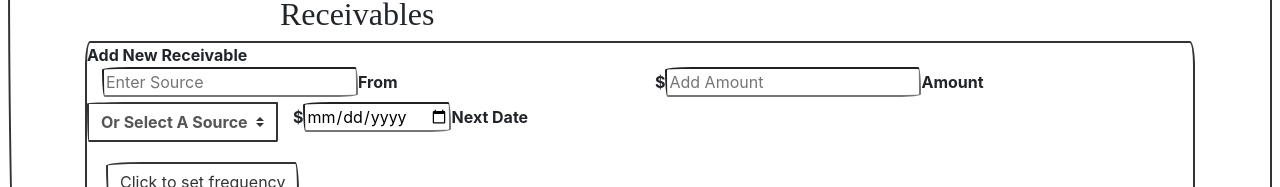
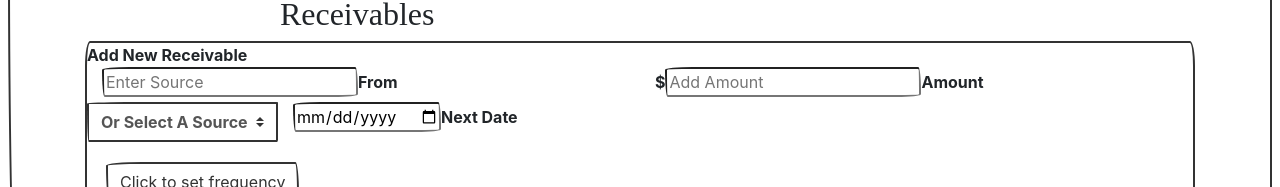
Before and after one commit to mtsafe/broke-as, a React (Create React App) app: page /accounts in a window 1280 px wide. Shown: the part 765-952 px from the top of the page. Built offline with nearby package versions, Linux system fonts and the light colour scheme; a web font is replaced by a local one.

Commit message:
Fixed typo
Stray dollar sign in front of date field.

```diff
--- a/src/pages/accounts-page/accounts-page.component.jsx
+++ b/src/pages/accounts-page/accounts-page.component.jsx
@@ -61,7 +61,6 @@ const AccountsPage = props => (
                       />
                     </div>
                     <div className="input-field col-sm-6">
-                      $
                       <input
                         type="date"
                         placeholder="Add Amount"
```
